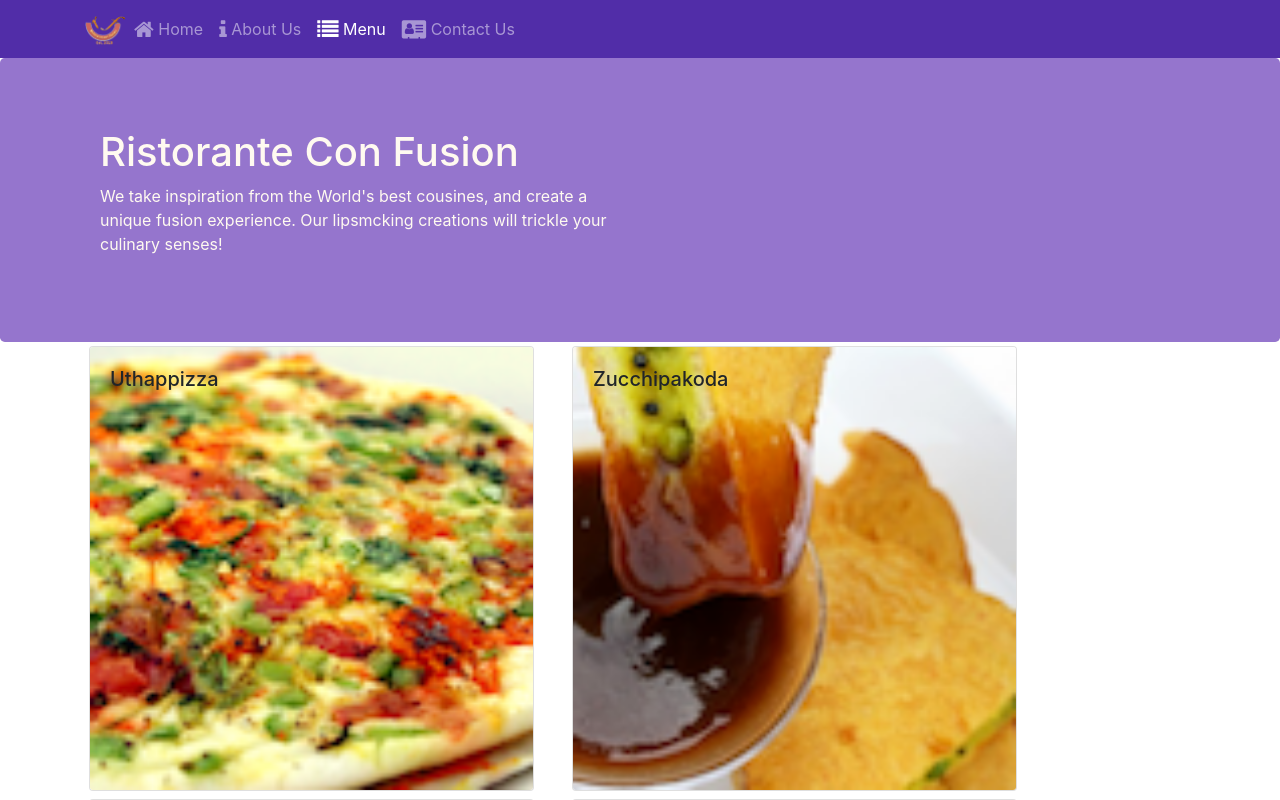
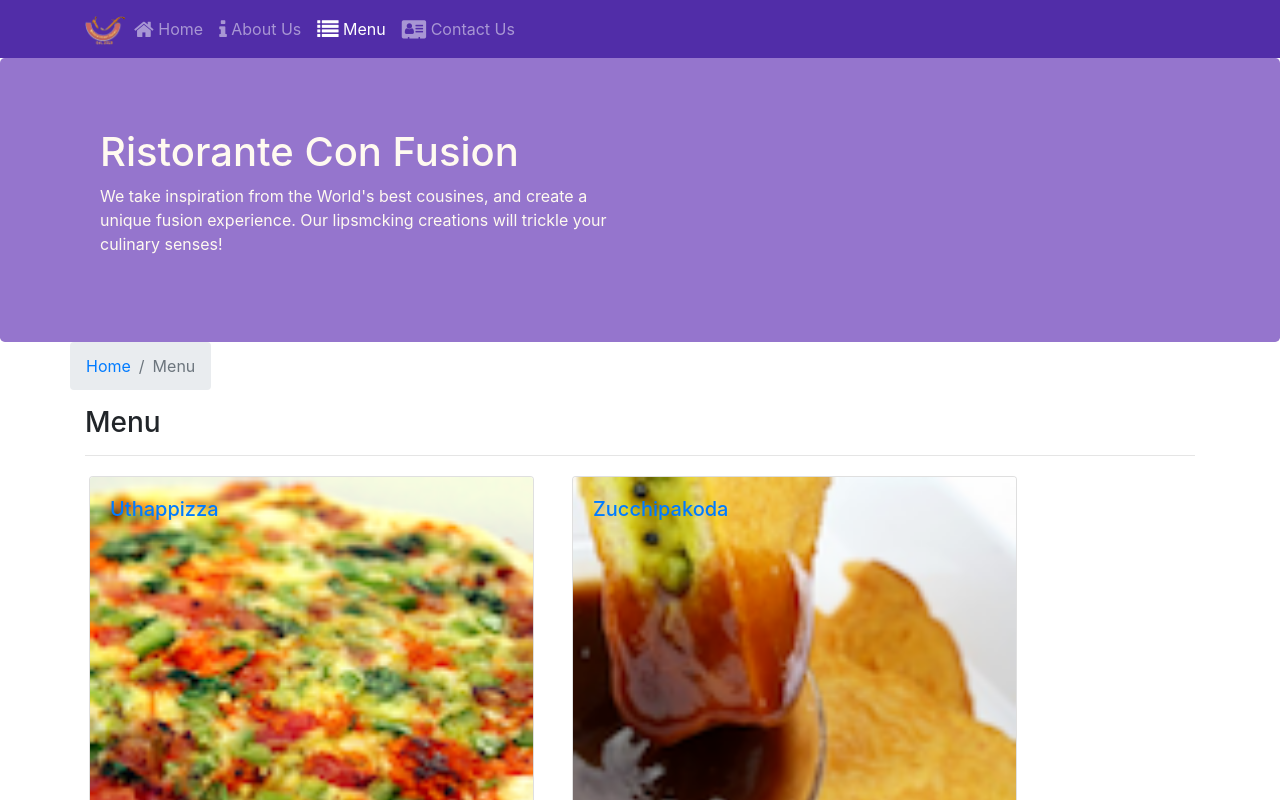
Before and after one commit to J3anMichael/react-coursera, a React (Create React App) app: page /menu in a window 1280 px wide. Shown: the top 800 px of the page. Built offline with nearby package versions, Linux system fonts and the light colour scheme.

Commit message:
SPA Part 2

```diff
--- a/src/components/ContactComponent.js
+++ b/src/components/ContactComponent.js
@@ -1,22 +1,34 @@
 import React from 'react';
+import { Breadcrumb, BreadcrumbItem } from 'reactstrap';
+import { Link } from 'react-router-dom';
 
 function Contact(props) {
-    return(
+    return (
         <div className="container">
+            <div className="row">
+                <Breadcrumb>
+                    <BreadcrumbItem><Link to='/home'>Home</Link></BreadcrumbItem>
+                    <BreadcrumbItem active>Contact Us</BreadcrumbItem>
+                </Breadcrumb>
+                <div className="col-12">
+                    <h3>Contact Us</h3>
+                    <hr />
+                </div>
+            </div>
             <div className="row row-content">
                 <div className="col-12">
-                <h3>Location Information</h3>
+                    <h3>Location Information</h3>
                 </div>
                 <div className="col-12 col-sm-4 offset-sm-1">
-                        <h5>Our Address</h5>
-                        <address>
+                    <h5>Our Address</h5>
+                    <address>
                         121, Clear Water Bay Road<br />
                         Clear Water Bay, Kowloon<br />
                         HONG KONG<br />
                         <i className="fa fa-phone"></i>: +852 1234 5678<br />
                         <i className="fa fa-fax"></i>: +852 8765 4321<br />
                         <i className="fa fa-envelope"></i>: <a href="mailto:confusion@food.net">confusion@food.net</a>
-                        </address>
+                    </address>
                 </div>
                 <div className="col-12 col-sm-6 offset-sm-1">
                     <h5>Map of our Location</h5>
--- a/src/components/DishdetailComponent.js
+++ b/src/components/DishdetailComponent.js
@@ -1,7 +1,7 @@
 import React from 'react';
 import '../App.css';
-import { Card, CardImg, CardText, CardBody, CardTitle } from 'reactstrap';
-
+import { Card, CardImg, CardText, CardBody, CardTitle, Breadcrumb, BreadcrumbItem } from 'reactstrap';
+import { Link } from 'react-router-dom';
 
 
 
@@ -27,7 +27,7 @@ import { Card, CardImg, CardText, CardBody, CardTitle } from 'reactstrap';
         );
 }
 
-   function RenderComments({dish}) {
+function RenderComments({ dish }) {
     if (dish == null) {
         return (<div></div>)
     }
@@ -65,6 +65,16 @@ import { Card, CardImg, CardText, CardBody, CardTitle } from 'reactstrap';
     return (
         <div className='container'>
             <div className="row">
+                <Breadcrumb>
+                    <BreadcrumbItem><Link to='/menu'>Menu</Link></BreadcrumbItem>
+                    <BreadcrumbItem active>{props.dish.name}</BreadcrumbItem>
+                </Breadcrumb>
+                <div className="col-12">
+                    <h3>{props.dish.name}</h3>
+                    <hr />
+                </div>
+            </div>
+            <div className="row">
                 <RenderDish dish={(props.dish)} />
                 <RenderComments comments={(props.dish)} />
             </div>
--- a/src/components/MainComponent.js
+++ b/src/components/MainComponent.js
@@ -2,7 +2,7 @@ import React, { Component } from 'react';
 import Home from './HomeComponent';
 import Menu from './MenuComponent';
 import Contact from './ContactComponent';
-/*import DishDetail from './DishDetailComponent';*/
+import DishDetail from './DishDetailComponent';
 import Header from './HeaderComponent';
 import { DISHES } from '../shared/dishes';
 import { COMMENTS } from '../shared/comments';
@@ -35,6 +35,14 @@ class Main extends Component {
       );
     }
 
+    const DishWithId = ({match}) => {
+        return(
+            <DishDetail dish={this.state.dishes.filter((dish) => dish.id === parseInt(match.params.dishId, 10))[0]}
+              comments={this.state.comments.filter((comment) => comment.dishId === parseInt(match.params.dishId, 10))}
+            />
+        );
+    }
+
 
     return (
       <>
@@ -42,6 +50,7 @@ class Main extends Component {
         <Switch>
           <Route path='/home' component={HomePage} />
           <Route exact path='/menu' component={() => <Menu dishes={this.state.dishes} />} />
+          <Route path="/menu/:dishId" component={DishWithId} />
           <Route exact path='/contactus' component={Contact} />
           <Redirect to="/home" />
         </Switch>
--- a/src/components/MenuComponent.js
+++ b/src/components/MenuComponent.js
@@ -1,17 +1,22 @@
 import React from 'react';
 import {
-    Card, CardImg, CardImgOverlay,
-    CardTitle
+    Card, CardImg,
+    CardImgOverlay,
+    CardTitle,
+    Breadcrumb,
+    BreadcrumbItem
 } from 'reactstrap';
+import { Link } from 'react-router-dom';
 
 function RenderMenuItem({ dish, onClick }) {
     return (
-        <Card
-            onClick={() => onClick(dish.id)}>
-            <CardImg width="100%" src={dish.image} alt={dish.name} />
-            <CardImgOverlay>
-                <CardTitle>{dish.name}</CardTitle>
-            </CardImgOverlay>
+        <Card>
+            <Link to={`/menu/${dish.id}`} onClick={onClick}>
+                <CardImg width="100%" src={dish.image} alt={dish.name} />
+                <CardImgOverlay>
+                    <CardTitle>{dish.name}</CardTitle>
+                </CardImgOverlay>
+            </Link>
         </Card>
     );
 }
@@ -21,13 +26,23 @@ const Menu = (props) => {
     const menu = props.dishes.map((dish) => {
         return (
             <div className="col-12 col-md-5 m-1" key={dish.id}>
-                <RenderMenuItem dish={dish} onClick={props.onClick} />
+                <RenderMenuItem dish={dish} />
             </div>
         );
     });
 
     return (
         <div className="container">
+            <div className="row">
+                <Breadcrumb>
+                    <BreadcrumbItem><Link to='/home'>Home</Link></BreadcrumbItem>
+                    <BreadcrumbItem active>Menu</BreadcrumbItem>
+                </Breadcrumb>
+                <div className="col-12">
+                    <h3>Menu</h3>
+                    <hr />
+                </div>
+            </div>
             <div className="row">
                 {menu}
             </div>
```
Lines whose indentation alone changed are shown as unchanged.
